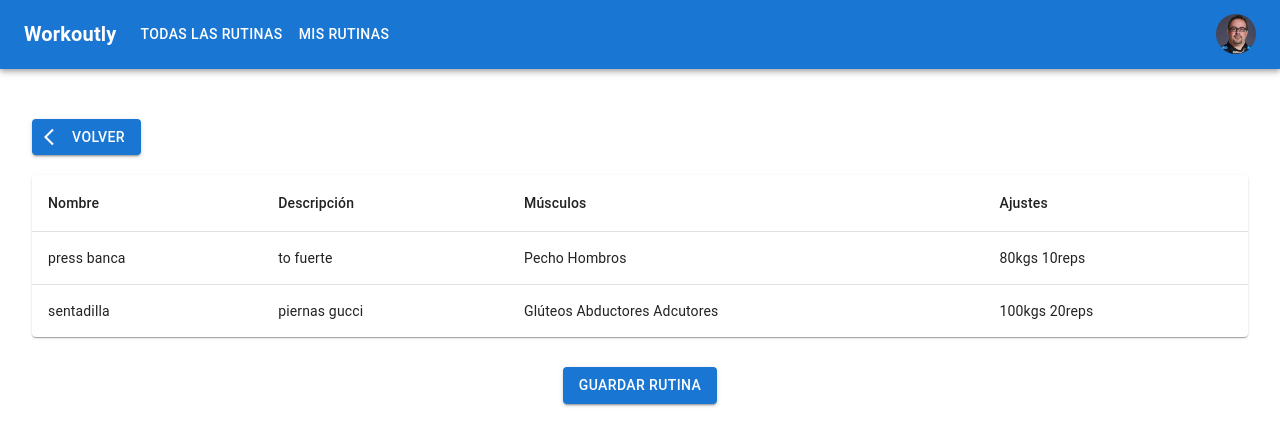
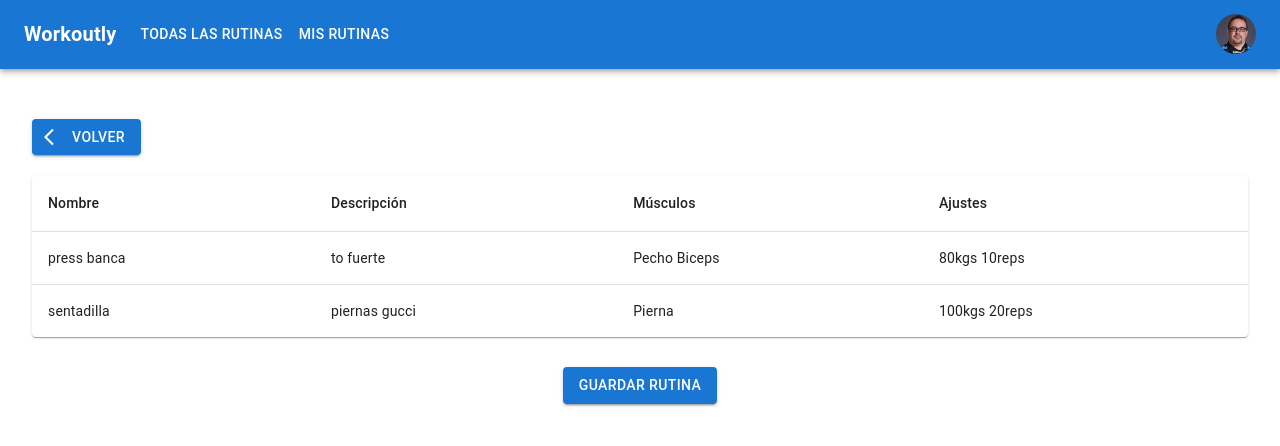
Before and after one commit to workoutly/workoutly-web, a Next.js app: page /routines/1 in a window 1280 px wide. Shown: the top 446 px of the page. Built offline with nearby package versions, Linux system fonts and the light colour scheme.

Commit message:
fix: workout parameters changed

```diff
--- a/components/RoutineDetails.tsx
+++ b/components/RoutineDetails.tsx
@@ -19,8 +19,8 @@ const RoutineDetails = () => {
         name: 'press banca',
         description: 'to fuerte',
         image: '',
-        muscles: ['Pecho', 'Hombros'],
-        workoutSettings: [
+        muscles: [{ name: 'Pecho' }, { name: 'Biceps' }],
+        settings: [
           {
             name: 'kgs',
             value: 80,
@@ -36,8 +36,8 @@ const RoutineDetails = () => {
         name: 'sentadilla',
         description: 'piernas gucci',
         image: '',
-        muscles: ['Glúteos', 'Abductores', 'Adcutores'],
-        workoutSettings: [
+        muscles: [{ name: 'Pierna' }],
+        settings: [
           {
             name: 'kgs',
             value: 100,
@@ -81,9 +81,11 @@ const RoutineDetails = () => {
                   {workout.name}
                 </TableCell>
                 <TableCell align="left">{workout.description}</TableCell>
-                <TableCell align="left">{workout.muscles.map((muscle) => `${muscle} `)}</TableCell>
                 <TableCell align="left">
-                  {workout.workoutSettings.map(
+                  {workout.muscles.map((muscle) => `${muscle.name} `)}
+                </TableCell>
+                <TableCell align="left">
+                  {workout.settings.map(
                     (workoutSetting) => `${workoutSetting.value}${workoutSetting.name} `
                   )}
                 </TableCell>
```
